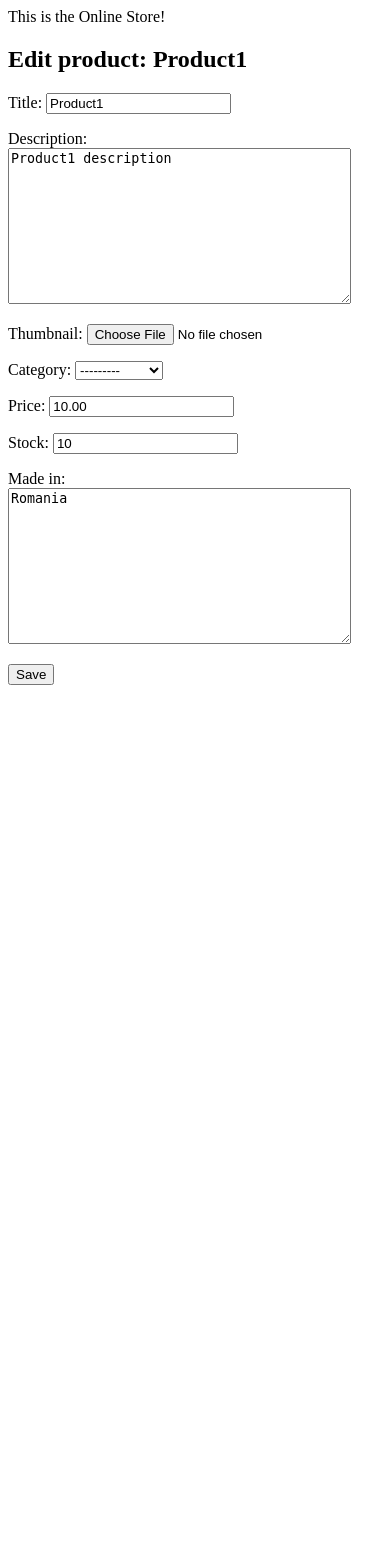
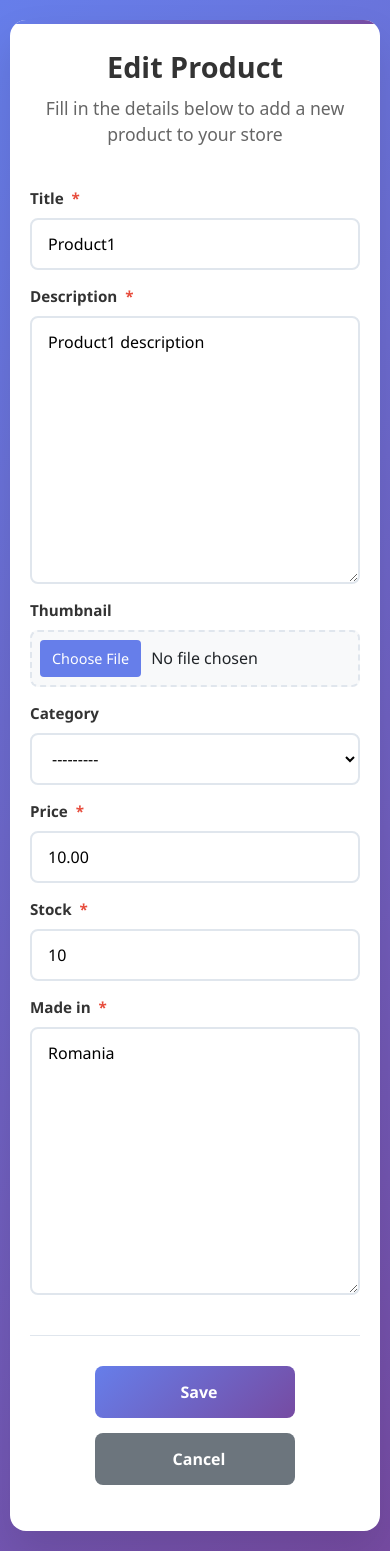
Before and after one commit to nucucostache/online_store, a Django app: page /shop/edit-product/1 in a window 390 px wide. Before the commit the page ends 685 px from the top, so only its background shows below. Run offline with Django 5.2, Linux system fonts and the light colour scheme; data comes from the database, SQL or seed files in the repository; both versions use the stored data as it was after the commit; some libraries are stand-ins or nearby versions.

Commit message:
Implement cart and products list

```diff
--- a/online_store/settings.py
+++ b/online_store/settings.py
@@ -42,6 +42,7 @@ INSTALLED_APPS = [
     'django.contrib.sessions',
     'django.contrib.messages',
     'django.contrib.staticfiles',
+    'bootstrap5'
 ]
 
 MIDDLEWARE = [
@@ -120,6 +121,9 @@ USE_TZ = True
 # https://docs.djangoproject.com/en/5.2/howto/static-files/
 
 STATIC_URL = 'static/'
+STATICFILES_DIRS = [
+    BASE_DIR / 'static',
+]
 
 # Default primary key field type
 # https://docs.djangoproject.com/en/5.2/ref/settings/#default-auto-field
--- a/shop/urls.py
+++ b/shop/urls.py
@@ -5,6 +5,9 @@ from . import views
 urlpatterns = [
   path("cart", views.cart, name="cart"),
   path("payment", views.payment, name='payment'),
+  path("products", views.products, name='products'),
   path("add-product", views.add_product, name='add_product'),
+  path("add-to-cart/<int:product_id>", views.add_to_cart, name='add_to_cart'),
   path("edit-product/<int:product_id>", views.edit_product, name='edit_product'),
+  path("delete-product/<int:product_id>", views.delete_product, name='delete_product'),
 ]
--- a/shop/views.py
+++ b/shop/views.py
@@ -3,7 +3,7 @@ from shop.forms import ProductForm
 from .models import Product
 
 def cart(request):
-    lista_mea = Product.objects.all()
+    # lista_mea = Product.objects.all()
     # lista_mea = Product.objects.filter(title__icontains='Mouse')
     # lista_mea = [
     #     Product.objects.get(title='Mouse')
@@ -56,6 +56,8 @@ def cart(request):
     #         'quantity': 1
     #     }
     # ]
+    lista_mea = request.session.get('cart', [])
+    print(lista_mea)
     return render(request, 'shop/cart.html', { 'cart_items': lista_mea })
 
 def payment(request):
@@ -81,3 +83,40 @@ def edit_product(request, product_id):
     else:
         form = ProductForm(instance=product)
     return render(request, 'shop/edit_product.html', {'product': product, 'form': form })
+
+def products(request):
+    productsFromDb = Product.objects.all()
+    return render(request, 'shop/products.html', {'products': productsFromDb })
+
+def add_to_cart(request, product_id):
+    cart = request.session.get('cart', [])
+    product = get_object_or_404(Product, id=product_id)
+    # cart.append(product)
+    # request.session['cart'] = list(Product.objects.all().values('id', 'title', 'description', 'stock', 'made_in'))
+    # request.session['cart'] = list(Product.objects.filter(id=product_id).values('id', 'title', 'description', 'stock', 'made_in'))
+
+    # Check if the product is already in the cart
+    for item in cart:
+        if item['id'] == product.id:
+            item['quantity'] += 1
+            request.session['cart'] = cart
+            return redirect('cart')
+
+    cart.append({
+        'id': product.id,
+        'title': product.title,
+        'description': product.description,
+        'stock': product.stock,
+        'made_in': product.made_in,
+        'thumbnail': product.thumbnail.url if product.thumbnail else None,
+        'quantity': 1
+    })
+    request.session['cart'] = cart
+    # cart.append(Product.objects.filter(id=product_id).values('id', 'title', 'description', 'stock', 'made_in'))
+    return redirect('cart')
+
+def delete_product(request, product_id):
+    cart = request.session.get('cart', [])
+    cart = [item for item in cart if item['id'] != product_id]
+    request.session['cart'] = cart
+    return redirect('cart')
--- /dev/null
+++ b/static/add-edit-product.css
@@ -0,0 +1,249 @@
+.form-container {
+    min-height: 100vh;
+    background: linear-gradient(135deg, #667eea 0%, #764ba2 100%);
+    padding: 40px 20px;
+    display: flex;
+    align-items: center;
+    justify-content: center;
+}
+
+.form-wrapper {
+    background: white;
+    border-radius: 16px;
+    box-shadow: 0 20px 40px rgba(0, 0, 0, 0.1);
+    padding: 40px;
+    width: 100%;
+    max-width: 800px;
+    position: relative;
+    overflow: hidden;
+}
+
+.form-wrapper::before {
+    content: '';
+    position: absolute;
+    top: 0;
+    left: 0;
+    right: 0;
+    height: 4px;
+    background: linear-gradient(90deg, #667eea 0%, #764ba2 100%);
+}
+
+.form-header {
+    text-align: center;
+    margin-bottom: 40px;
+}
+
+.form-header h2 {
+    color: #333;
+    font-size: 2.2rem;
+    font-weight: 700;
+    margin: 0 0 10px 0;
+}
+
+.form-header p {
+    color: #666;
+    font-size: 1.1rem;
+    margin: 0;
+}
+
+.product-form {
+    font-family: 'Segoe UI', Tahoma, Geneva, Verdana, sans-serif;
+}
+
+.form-grid {
+    display: grid;
+    grid-template-columns: 1fr 1fr;
+    gap: 20px;
+    margin-bottom: 30px;
+}
+
+.form-group {
+    display: flex;
+    flex-direction: column;
+}
+
+.form-group-wide {
+    grid-column: 1 / -1;
+}
+
+.form-label {
+    font-weight: 600;
+    color: #333;
+    margin-bottom: 8px;
+    font-size: 0.95rem;
+}
+
+.required {
+    color: #e74c3c;
+    margin-left: 4px;
+}
+
+/* Form Field Styling */
+.product-form input[type="text"],
+.product-form input[type="number"],
+.product-form input[type="email"],
+.product-form input[type="file"],
+.product-form textarea,
+.product-form select {
+    padding: 12px 16px;
+    border: 2px solid #e0e6ed;
+    border-radius: 8px;
+    font-size: 1rem;
+    transition: all 0.3s ease;
+    background: #fff;
+    width: 100%;
+    box-sizing: border-box;
+}
+
+.product-form input:focus,
+.product-form textarea:focus,
+.product-form select:focus {
+    outline: none;
+    border-color: #667eea;
+    box-shadow: 0 0 0 3px rgba(102, 126, 234, 0.1);
+    transform: translateY(-1px);
+}
+
+.product-form textarea {
+    min-height: 120px;
+    resize: vertical;
+    font-family: inherit;
+}
+
+.product-form input[type="file"] {
+    padding: 8px;
+    border-style: dashed;
+    background: #f8f9fa;
+}
+
+.product-form input[type="file"]:hover {
+    background: #e9ecef;
+}
+
+/* Error Styling */
+.field-errors {
+    margin-top: 5px;
+}
+
+.error-message {
+    color: #e74c3c;
+    font-size: 0.85rem;
+    display: block;
+    margin-top: 2px;
+}
+
+.help-text {
+    color: #6c757d;
+    font-size: 0.85rem;
+    margin-top: 5px;
+}
+
+/* Form Actions */
+.form-actions {
+    display: flex;
+    gap: 15px;
+    justify-content: center;
+    margin-top: 40px;
+    padding-top: 30px;
+    border-top: 1px solid #e0e6ed;
+}
+
+.btn {
+    padding: 14px 28px;
+    border: none;
+    border-radius: 8px;
+    cursor: pointer;
+    text-decoration: none;
+    display: inline-flex;
+    align-items: center;
+    justify-content: center;
+    gap: 8px;
+    font-size: 1rem;
+    font-weight: 600;
+    transition: all 0.3s ease;
+    min-width: 140px;
+}
+
+.btn-primary {
+    background: linear-gradient(135deg, #667eea 0%, #764ba2 100%);
+    color: white;
+}
+
+.btn-primary:hover {
+    transform: translateY(-2px);
+    box-shadow: 0 8px 25px rgba(102, 126, 234, 0.3);
+}
+
+.btn-secondary {
+    background: #6c757d;
+    color: white;
+}
+
+.btn-secondary:hover {
+    background: #5a6268;
+    transform: translateY(-2px);
+}
+
+/* Responsive Design */
+@media (max-width: 768px) {
+    .form-container {
+        padding: 20px 10px;
+    }
+
+    .form-wrapper {
+        padding: 30px 20px;
+    }
+
+    .form-grid {
+        grid-template-columns: 1fr;
+        gap: 15px;
+    }
+
+    .form-header h2 {
+        font-size: 1.8rem;
+    }
+
+    .form-actions {
+        flex-direction: column;
+        align-items: center;
+    }
+
+    .btn {
+        width: 100%;
+        max-width: 200px;
+    }
+}
+
+/* Custom styling for Django form fields */
+.product-form .errorlist {
+    list-style: none;
+    padding: 0;
+    margin: 5px 0 0 0;
+}
+
+.product-form .errorlist li {
+    color: #e74c3c;
+    font-size: 0.85rem;
+    margin-top: 2px;
+}
+
+/* File input custom styling */
+.product-form input[type="file"] {
+    position: relative;
+    cursor: pointer;
+}
+
+.product-form input[type="file"]::file-selector-button {
+    background: #667eea;
+    color: white;
+    border: none;
+    padding: 8px 12px;
+    border-radius: 4px;
+    margin-right: 10px;
+    cursor: pointer;
+    font-size: 0.9rem;
+}
+
+.product-form input[type="file"]::file-selector-button:hover {
+    background: #5a67d8;
+}
--- /dev/null
+++ b/static/cart.css
@@ -0,0 +1,209 @@
+.cart-container {
+    max-width: 1200px;
+    margin: 0 auto;
+    padding: 20px;
+    font-family: 'Segoe UI', Tahoma, Geneva, Verdana, sans-serif;
+}
+
+.cart-title {
+    text-align: center;
+    color: #333;
+    margin-bottom: 30px;
+    font-size: 2.5rem;
+    font-weight: 300;
+}
+
+.cart-items {
+    display: flex;
+    flex-direction: column;
+    gap: 20px;
+}
+
+.cart-item {
+    display: flex;
+    align-items: center;
+    background: white;
+    border-radius: 12px;
+    padding: 20px;
+    box-shadow: 0 4px 6px rgba(0, 0, 0, 0.1);
+    transition: transform 0.2s ease, box-shadow 0.2s ease;
+    border: 1px solid #e0e0e0;
+}
+
+.cart-item:hover {
+    transform: translateY(-2px);
+    box-shadow: 0 8px 25px rgba(0, 0, 0, 0.15);
+}
+
+.item-image {
+    flex-shrink: 0;
+    width: 120px;
+    height: 120px;
+    margin-right: 20px;
+}
+
+.item-image img {
+    width: 100%;
+    height: 100%;
+    object-fit: cover;
+    border-radius: 8px;
+}
+
+.placeholder-image {
+    width: 100%;
+    height: 100%;
+    background: #f5f5f5;
+    border-radius: 8px;
+    display: flex;
+    align-items: center;
+    justify-content: center;
+    color: #ccc;
+    font-size: 2rem;
+}
+
+.item-details {
+    flex: 1;
+    padding-right: 20px;
+}
+
+.item-title {
+    margin: 0 0 10px 0;
+    color: #333;
+    font-size: 1.3rem;
+    font-weight: 600;
+}
+
+.item-description {
+    margin: 0 0 15px 0;
+    color: #666;
+    line-height: 1.5;
+    font-size: 0.95rem;
+}
+
+.item-meta {
+    display: flex;
+    align-items: center;
+    gap: 15px;
+}
+
+.item-price {
+    font-size: 1.4rem;
+    font-weight: 700;
+    color: #2c5aa0;
+}
+
+.item-stock {
+    background: #e8f5e8;
+    color: #2d5a2d;
+    padding: 4px 8px;
+    border-radius: 4px;
+    font-size: 0.85rem;
+}
+
+.item-actions {
+    display: flex;
+    flex-direction: column;
+    gap: 10px;
+}
+
+.btn {
+    padding: 10px 20px;
+    border: none;
+    border-radius: 6px;
+    cursor: pointer;
+    text-decoration: none;
+    display: inline-flex;
+    align-items: center;
+    justify-content: center;
+    gap: 8px;
+    font-size: 0.9rem;
+    font-weight: 500;
+    transition: all 0.2s ease;
+    min-width: 100px;
+}
+
+.btn-edit {
+    background: #f8f9fa;
+    color: #495057;
+    border: 1px solid #dee2e6;
+}
+
+.btn-edit:hover {
+    background: #e9ecef;
+    transform: translateY(-1px);
+}
+
+.btn-delete {
+    background: #dc3545;
+    color: white;
+}
+
+.btn-delete:hover {
+    background: #c82333;
+    transform: translateY(-1px);
+}
+
+.btn-checkout {
+    background: linear-gradient(135deg, #667eea 0%, #764ba2 100%);
+    color: white;
+    padding: 15px 30px;
+    font-size: 1.1rem;
+    font-weight: 600;
+    border-radius: 8px;
+}
+
+.btn-checkout:hover {
+    transform: translateY(-2px);
+    box-shadow: 0 6px 20px rgba(102, 126, 234, 0.4);
+}
+
+.cart-footer {
+    text-align: center;
+    margin-top: 30px;
+    padding-top: 20px;
+    border-top: 1px solid #e0e0e0;
+}
+
+.empty-cart {
+    text-align: center;
+    padding: 60px 20px;
+    color: #666;
+}
+
+.empty-cart i {
+    font-size: 4rem;
+    color: #ccc;
+    margin-bottom: 20px;
+}
+
+.empty-cart h2 {
+    margin: 0 0 10px 0;
+    color: #333;
+}
+
+/* Responsive Design */
+@media (max-width: 768px) {
+    .cart-item {
+        flex-direction: column;
+        text-align: center;
+    }
+
+    .item-image {
+        margin-right: 0;
+        margin-bottom: 15px;
+    }
+
+    .item-details {
+        padding-right: 0;
+        margin-bottom: 15px;
+    }
+
+    .item-actions {
+        flex-direction: row;
+        justify-content: center;
+    }
+
+    .cart-title {
+        font-size: 2rem;
+    }
+}
--- /dev/null
+++ b/static/globals.css
@@ -0,0 +1,12 @@
+
+@media (min-width: 992px) and (max-width: 1199.98px) {
+  .card-columns {
+    column-count: 4;
+  }
+}
+
+@media (min-width: 1200px) {
+  .card-columns {
+    column-count: 5;
+  }
+}
--- a/templates/base.html
+++ b/templates/base.html
@@ -1,4 +1,7 @@
 {% load static %}
+{% load bootstrap5 %}
+{% bootstrap_css %}
+{% bootstrap_javascript %}
 
 {% comment %} Incarca tot ce este static (imagini, videoclipuri, etc.)  {% endcomment %}
 
@@ -6,15 +9,13 @@
 <html>
   <head>
     <title>ONLINE STORE (MAGAZIN ONLINE)</title>
-    {% comment %} <link rel="stylesheet" href="{% static '../static/base.css' %}" />
-    <link rel="stylesheet" href="{% static '../static/main_page.css' %}" /> {% endcomment %}
+    <link rel="stylesheet" href="{% static '../static/globals.css' %}" />
+    <link rel="stylesheet" href="{% static '../static/cart.css' %}" />
+    <link rel="stylesheet" href="{% static '../static/add-edit-product.css' %}" />
+    {% comment %} <link rel="stylesheet" href="{% static '../static/main_page.css' %}" /> {% endcomment %}
   </head>
   <body>
     <div id="app">
-      <header class="navbar">
-        <span class="navbar__title"> This is the Online Store! </span>
-      </header>
-
       <div class="content">{% block content %} {% endblock %}</div>
     </div>
     <script>
--- /dev/null
+++ b/templates/shop/delete_product.html
@@ -0,0 +1,4 @@
+{% extends 'base.html' %}
+
+{% block content %}
+{% endblock %}
--- a/templates/shop/edit_product.html
+++ b/templates/shop/edit_product.html
@@ -1,12 +1,49 @@
 {% extends 'base.html' %}
 
 {% block content %}
-  <form method="POST" enctype="multipart/form-data">
-    {% csrf_token %}
-    <h2>Edit product: {{ product.title }}</h2>
+<div class="form-container">
+    <div class="form-wrapper">
+        <div class="form-header">
+            <h2>Edit Product</h2>
+            <p>Fill in the details below to add a new product to your store</p>
+        </div>
 
-    {{ form.as_p }}
+        <form method="POST" enctype="multipart/form-data" class="product-form">
+            {% csrf_token %}
 
-    <button type="submit">Save</button>
-  </form>
+            <div class="form-grid">
+                {% for field in form %}
+                    <div class="form-group {% if field.name == 'description' %}form-group-wide{% endif %}">
+                        <label for="{{ field.id_for_label }}" class="form-label">
+                            {{ field.label }}
+                            {% if field.field.required %}
+                                <span class="required">*</span>
+                            {% endif %}
+                        </label>
+                        {{ field }}
+                        {% if field.errors %}
+                            <div class="field-errors">
+                                {% for error in field.errors %}
+                                    <span class="error-message">{{ error }}</span>
+                                {% endfor %}
+                            </div>
+                        {% endif %}
+                        {% if field.help_text %}
+                            <small class="help-text">{{ field.help_text }}</small>
+                        {% endif %}
+                    </div>
+                {% endfor %}
+            </div>
+
+            <div class="form-actions">
+                <button type="submit" class="btn btn-primary">
+                    <i class="fas fa-plus"></i> Save
+                </button>
+                <a href="{% url 'cart' %}" class="btn btn-secondary">
+                    <i class="fas fa-arrow-left"></i> Cancel
+                </a>
+            </div>
+        </form>
+    </div>
+</div>
 {% endblock %}
```
Also changed, not shown: store/templates/index.html (deleted, +0 -9 lines), templates/shop/add_product.html (+42 -6 lines), templates/shop/cart.html (+54 -15 lines), templates/shop/products.html (added, +27 -0 lines), db.sqlite3.
